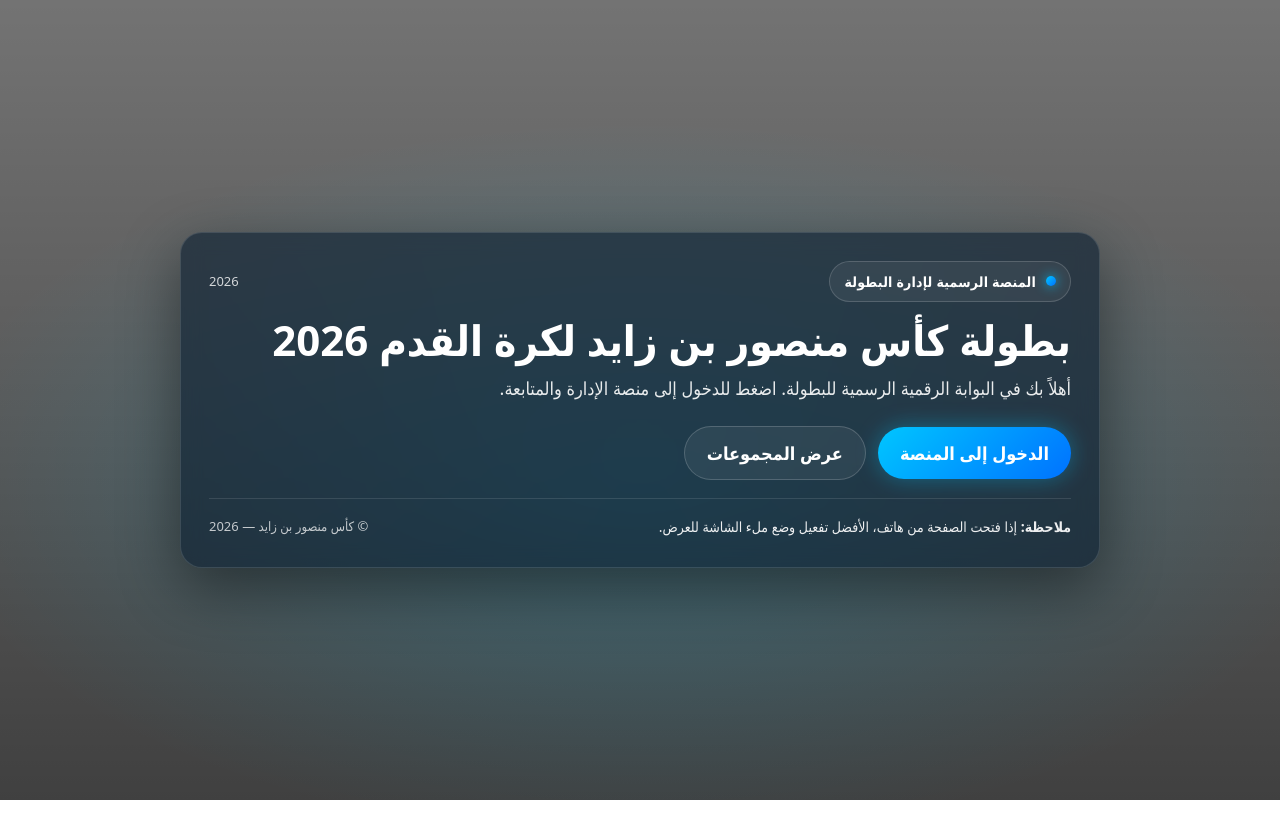
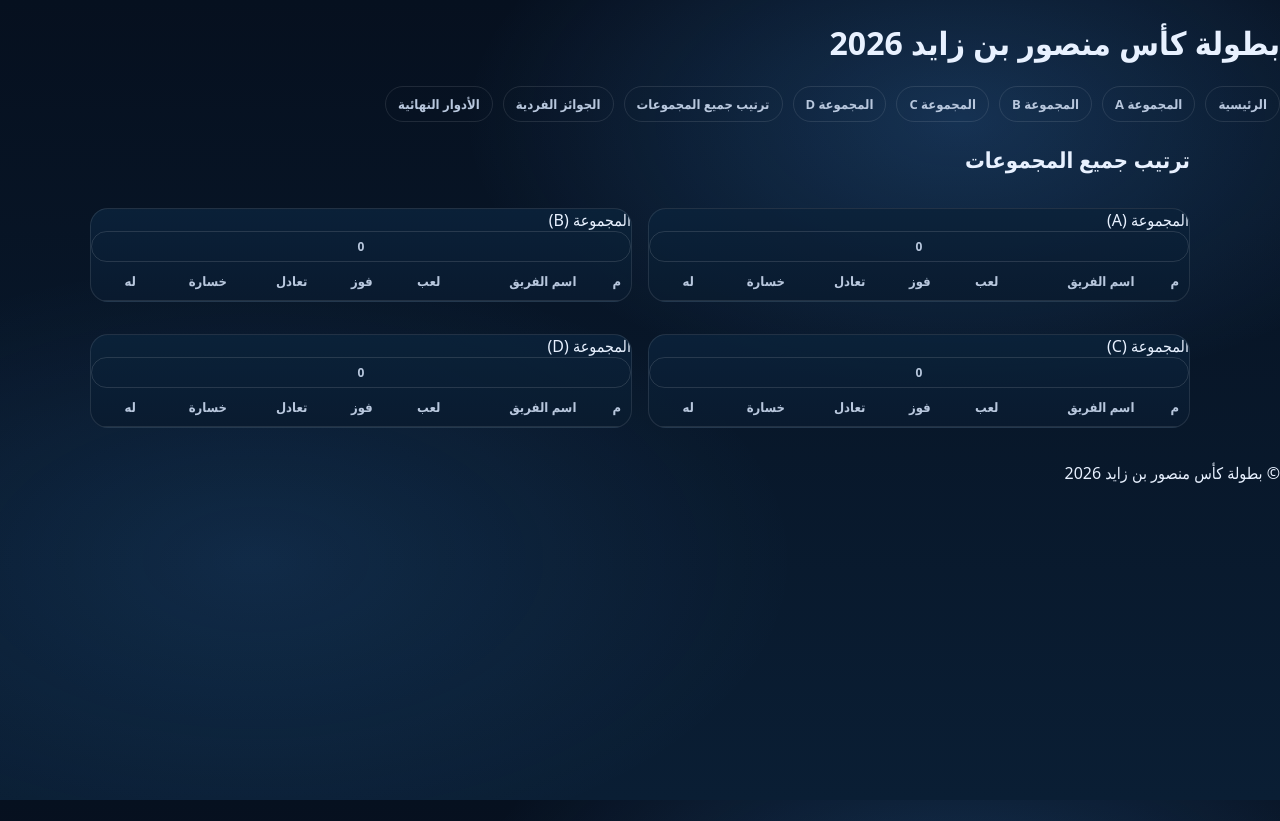
Before and after one commit to gido70/Management-of-the-Mansour-Bin-Zayed-Cup-2026-tournament-1-, a plain HTML site: page groups_all.html in a window 1280 px wide. Before the commit the page ends 800 px from the top, so only its background shows below. Drawn offline with Linux system fonts and the light colour scheme.

Commit message:
Update groups_all.html

```diff
--- a/groups_all.html
+++ b/groups_all.html
@@ -1,202 +1,150 @@
-<!doctype html>
+<!DOCTYPE html>
 <html lang="ar" dir="rtl">
 <head>
-  <meta charset="utf-8" />
-  <meta name="viewport" content="width=device-width,initial-scale=1" />
-  <title>كأس منصور بن زايد 2026 | المنصة الرسمية</title>
-
-  <style>
-    :root{
-      --blue1:#00c6ff;
-      --blue2:#0072ff;
-      --glass: rgba(0, 20, 40, .55);
-      --text:#ffffff;
-    }
-
-    *{ box-sizing:border-box; }
-    body{
-      margin:0;
-      font-family: system-ui, -apple-system, "Segoe UI", Tahoma, Arial, sans-serif;
-      color:var(--text);
-      min-height:100vh;
-
-      /* ✅ ضع صورة البطولة هنا */
-      background:
-        radial-gradient(1200px 600px at 50% 60%, rgba(0,198,255,.22), rgba(0,0,0,0) 60%),
-        linear-gradient(180deg, rgba(0,0,0,.55), rgba(0,0,0,.75)),
-        url("hero.jpg") center/cover no-repeat fixed;
-    }
-
-    .wrap{
-      min-height:100vh;
-      display:flex;
-      align-items:center;
-      justify-content:center;
-      padding:28px;
-    }
-
-    .card{
-      width:min(920px, 100%);
-      background: var(--glass);
-      border:1px solid rgba(255,255,255,.12);
-      border-radius:22px;
-      box-shadow: 0 20px 60px rgba(0,0,0,.45);
-      backdrop-filter: blur(10px);
-      padding:28px;
-    }
-
-    .top{
-      display:flex;
-      align-items:center;
-      justify-content:space-between;
-      gap:18px;
-      flex-wrap:wrap;
-    }
-
-    .badge{
-      display:inline-flex;
-      align-items:center;
-      gap:10px;
-      padding:10px 14px;
-      border-radius:999px;
-      border:1px solid rgba(255,255,255,.16);
-      background: rgba(255,255,255,.06);
-      font-weight:600;
-      letter-spacing:.2px;
-      font-size:14px;
-    }
-
-    .badge span.dot{
-      width:10px;height:10px;border-radius:50%;
-      background: linear-gradient(135deg, var(--blue1), var(--blue2));
-      box-shadow: 0 0 12px rgba(0,198,255,.9);
-      display:inline-block;
-    }
-
-    h1{
-      margin:14px 0 8px;
-      font-size: clamp(26px, 4vw, 42px);
-      line-height:1.15;
-    }
-
-    .sub{
-      margin:0 0 22px;
-      opacity:.9;
-      font-size: clamp(14px, 2vw, 18px);
-      line-height:1.8;
-    }
-
-    .actions{
-      display:flex;
-      gap:12px;
-      flex-wrap:wrap;
-      align-items:center;
-      margin-top:10px;
-    }
-
-    .btn{
-      display:inline-flex;
-      align-items:center;
-      justify-content:center;
-      gap:10px;
-      padding:14px 22px;
-      border-radius:999px;
-      border:1px solid rgba(255,255,255,.18);
-      text-decoration:none;
-      color:#fff;
-      font-weight:800;
-      font-size:18px;
-      transition: .22s ease;
-      user-select:none;
-      cursor:pointer;
-    }
-
-    .btn-primary{
-      background: linear-gradient(135deg, var(--blue1), var(--blue2));
-      box-shadow: 0 0 22px rgba(0,198,255,.35);
-      border:none;
-    }
-
-    .btn-primary:hover{
-      transform: translateY(-2px);
-      box-shadow: 0 0 36px rgba(0,198,255,.55);
-    }
-
-    .btn-ghost{
-      background: rgba(255,255,255,.06);
-    }
-
-    .btn-ghost:hover{
-      background: rgba(255,255,255,.10);
-      transform: translateY(-2px);
-    }
-
-    .note{
-      margin-top:18px;
-      padding-top:16px;
-      border-top:1px solid rgba(255,255,255,.12);
-      display:flex;
-      justify-content:space-between;
-      gap:14px;
-      flex-wrap:wrap;
-      opacity:.92;
-      font-size:14px;
-      line-height:1.7;
-    }
-
-    .small{
-      opacity:.8;
-      font-size:13px;
-    }
-
-    /* ✅ موبايل */
-    @media (max-width:520px){
-      .card{ padding:18px; }
-      .actions .btn{ width:100%; }
-      .note{ flex-direction:column; }
-    }
-  </style>
+  <meta charset="UTF-8" />
+  <meta name="viewport" content="width=device-width, initial-scale=1.0" />
+  <title>بطولة كأس منصور بن زايد 2026</title>
+  <link rel="stylesheet" href="assets/css/style.css" />
 </head>
 
 <body>
-  <div class="wrap">
-    <main class="card" role="main" aria-label="الصفحة التعريفية">
-      <div class="top">
-        <div class="badge">
-          <span class="dot"></span>
-          <span>المنصة الرسمية لإدارة البطولة</span>
+  <header class="site-header">
+    <div class="header-inner">
+      <h1 class="site-title">بطولة كأس منصور بن زايد 2026</h1>
     </div>
-        <div class="small">2026</div>
+    <nav class="nav">
+    <a class="nav-link" href="index.html">الرئيسية</a>
+    <a class="nav-link" href="group.html?g=A">المجموعة A</a>
+    <a class="nav-link" href="group.html?g=B">المجموعة B</a>
+    <a class="nav-link" href="group.html?g=C">المجموعة C</a>
+    <a class="nav-link" href="group.html?g=D">المجموعة D</a>
+    <a class="nav-link" href="groups_all.html">ترتيب جميع المجموعات</a>
+    <a class="nav-link" href="awards.html">الجوائز الفردية</a>
+    <a class="nav-link" href="knockout.html">الأدوار النهائية</a>
+  </nav>
+  </header>
+
+  <main class="container">
+    <div class="page-head">
+      <h2 class="page-title">ترتيب جميع المجموعات</h2>
+      <div id="loadError" class="alert hidden"></div>
     </div>
 
-      <h1>بطولة كأس منصور بن زايد لكرة القدم 2026</h1>
-      <p class="sub">
-        أهلاً بك في البوابة الرقمية الرسمية للبطولة. اضغط للدخول إلى منصة الإدارة والمتابعة.
-      </p>
+    <div class="grid-2">
 
-      <div class="actions">
-        <!-- ✅ هذا هو رابطك الطويل، مخفي خلف زر جميل -->
-        <a class="btn btn-primary"
-           href="https://gido70.github.io/Management-of-the-Mansour-Bin-Zayed-Cup-2026-tournament-1-/index.html">
-          الدخول إلى المنصة
-        </a>
+      <section class="card" id="grp_A">
+        <div class="card-head">
+          <div class="card-title">المجموعة (A)</div>
+          <div class="badge">0</div>
+        </div>
+        <div class="table-wrap">
+          <table class="table">
+            <thead>
+              <tr>
+                <th>م</th>
+                <th>اسم الفريق</th>
+                <th>لعب</th>
+                <th>فوز</th>
+                <th>تعادل</th>
+                <th>خسارة</th>
+                <th>له</th>
+                <th>عليه</th>
+                <th>الفرق</th>
+                <th>النقاط</th>
+              </tr>
+            </thead>
+            <tbody></tbody>
+          </table>
+        </div>
+      </section>
 
-        <!-- زر اختياري (مثلاً صفحة المجموعات/العرض) -->
-        <a class="btn btn-ghost"
-           href="https://gido70.github.io/Mansour---Bin---Zaid-Cup-2026-/group.html?g=D">
-          عرض المجموعات
-        </a>
+      <section class="card" id="grp_B">
+        <div class="card-head">
+          <div class="card-title">المجموعة (B)</div>
+          <div class="badge">0</div>
         </div>
+        <div class="table-wrap">
+          <table class="table">
+            <thead>
+              <tr>
+                <th>م</th>
+                <th>اسم الفريق</th>
+                <th>لعب</th>
+                <th>فوز</th>
+                <th>تعادل</th>
+                <th>خسارة</th>
+                <th>له</th>
+                <th>عليه</th>
+                <th>الفرق</th>
+                <th>النقاط</th>
+              </tr>
+            </thead>
+            <tbody></tbody>
+          </table>
+        </div>
+      </section>
 
-      <div class="note">
-        <div>
-          <strong>ملاحظة:</strong> إذا فتحت الصفحة من هاتف، الأفضل تفعيل وضع ملء الشاشة للعرض.
+      <section class="card" id="grp_C">
+        <div class="card-head">
+          <div class="card-title">المجموعة (C)</div>
+          <div class="badge">0</div>
         </div>
-        <div class="small">
-          © كأس منصور بن زايد — 2026
+        <div class="table-wrap">
+          <table class="table">
+            <thead>
+              <tr>
+                <th>م</th>
+                <th>اسم الفريق</th>
+                <th>لعب</th>
+                <th>فوز</th>
+                <th>تعادل</th>
+                <th>خسارة</th>
+                <th>له</th>
+                <th>عليه</th>
+                <th>الفرق</th>
+                <th>النقاط</th>
+              </tr>
+            </thead>
+            <tbody></tbody>
+          </table>
         </div>
+      </section>
+
+      <section class="card" id="grp_D">
+        <div class="card-head">
+          <div class="card-title">المجموعة (D)</div>
+          <div class="badge">0</div>
+        </div>
+        <div class="table-wrap">
+          <table class="table">
+            <thead>
+              <tr>
+                <th>م</th>
+                <th>اسم الفريق</th>
+                <th>لعب</th>
+                <th>فوز</th>
+                <th>تعادل</th>
+                <th>خسارة</th>
+                <th>له</th>
+                <th>عليه</th>
+                <th>الفرق</th>
+                <th>النقاط</th>
+              </tr>
+            </thead>
+            <tbody></tbody>
+          </table>
+        </div>
+      </section>
+
     </div>
   </main>
-  </div>
+
+  <script src="assets/js/groups_all.js"></script>
+  <script>document.addEventListener('DOMContentLoaded', ()=>CupApp.initGroupsAll && CupApp.initGroupsAll());</script>
+
+  <footer class="site-footer">
+    <div class="footer-inner">© بطولة كأس منصور بن زايد 2026</div>
+  </footer>
+  <script src="assets/js/main.js"></script>
 </body>
 </html>
```
Lines whose indentation alone changed are shown as unchanged.
